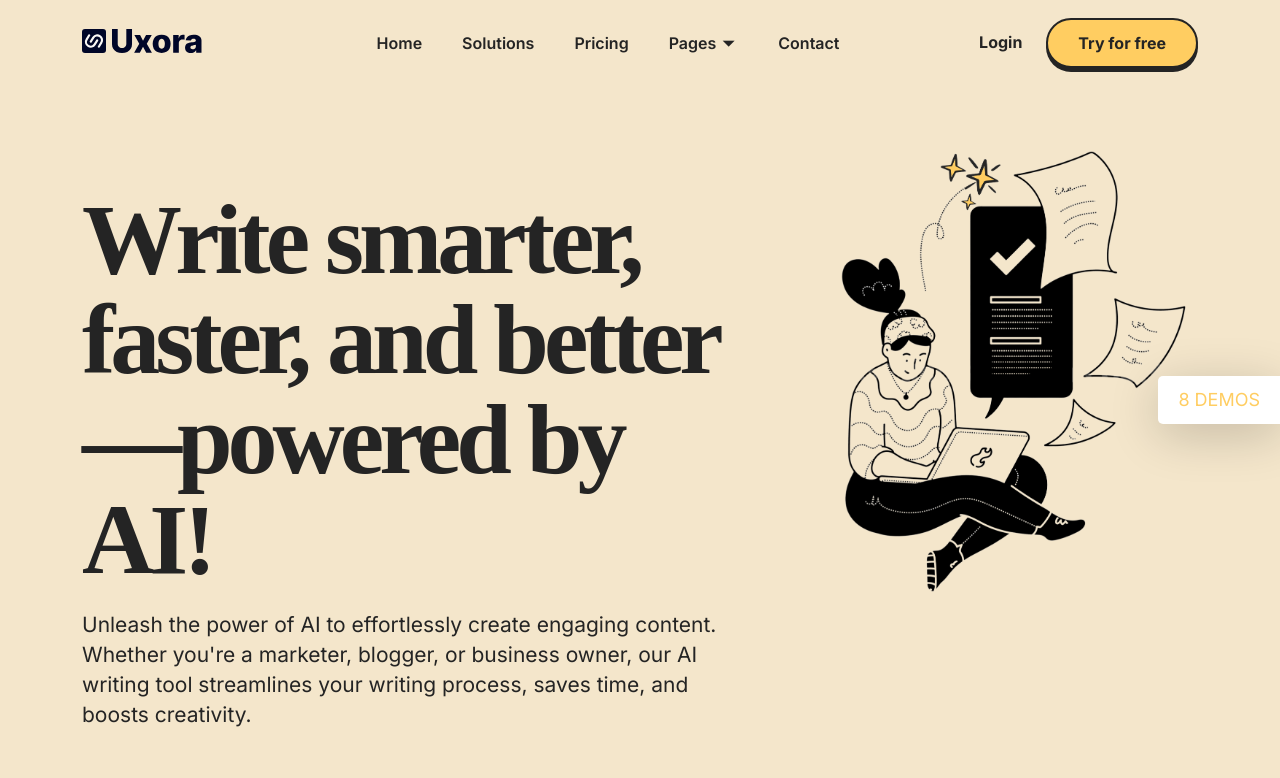
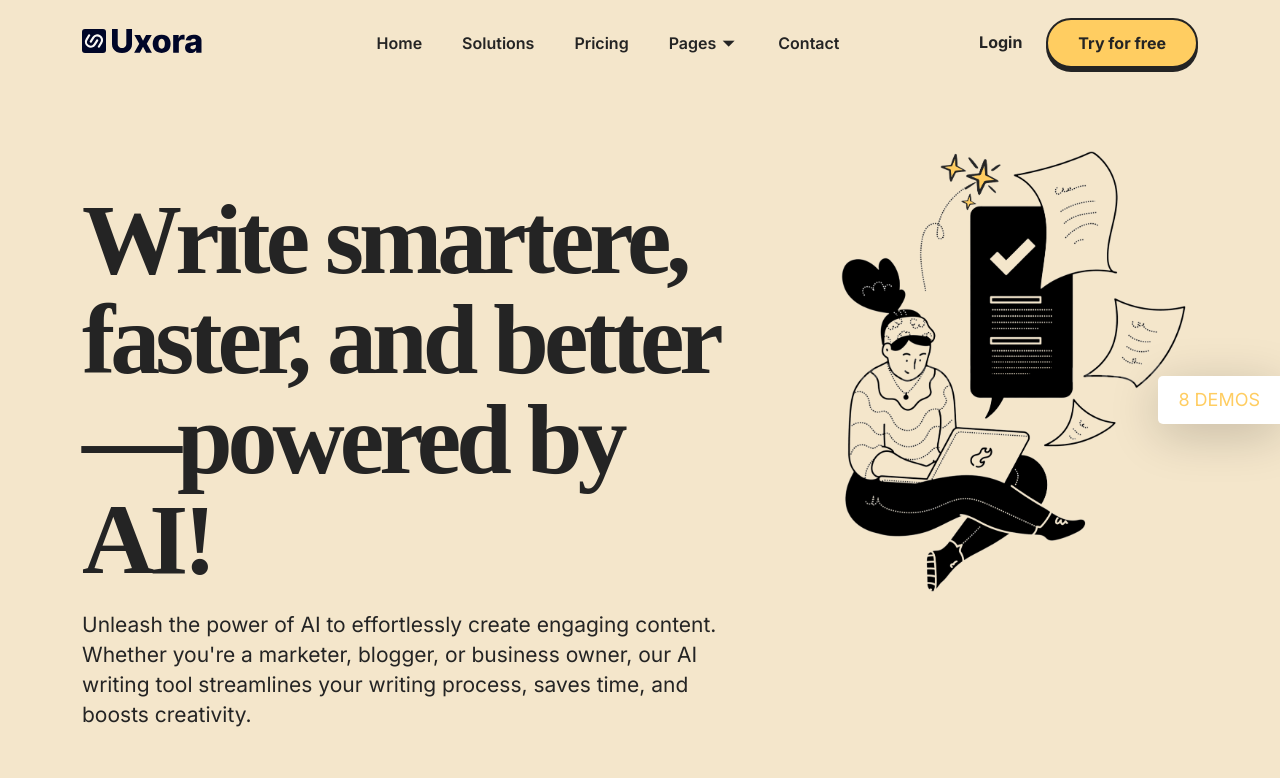
Before and after one commit to ckabhitiwari/writeai, a Next.js app: page / in a window 1280 px wide. Shown: the top 778 px of the page. Built offline with nearby package versions, Linux system fonts and the light colour scheme; a web font is replaced by a local one.

Commit message:
Corrected Write Spelling

```diff
--- a/src/components/Home/HeroAreaHomeOne.tsx
+++ b/src/components/Home/HeroAreaHomeOne.tsx
@@ -12,7 +12,7 @@ const HeroAreaHomeOne = () => {
           <div className="row" data-anime="onview: -100; targets: >*; translateY: [48, 0]; opacity: [0, 1]; easing: spring(1, 80, 10, 0); duration: 450; delay: anime.stagger(100, {start: 200});">
             <div className="col-lg-7">
               <div className="uxora-hero-content">
-                <h1 className="title">Write smarter, faster, and better—powered by AI!</h1>
+                <h1 className="title">Write smartere, faster, and better—powered by AI!</h1>
                 <p>Unleash the power of AI to effortlessly create engaging content. Whether you're a marketer, blogger, or business owner, our AI writing tool streamlines your writing process, saves time, and boosts creativity.</p>
                 <div className="uxora-hero-btn mt-50">
                   <a href="contact-us.html" className="uxora-default-btn">Start writing for free</a>
```
Also changed, not shown: 2 other files (tests, documents, lock files or other folders).
